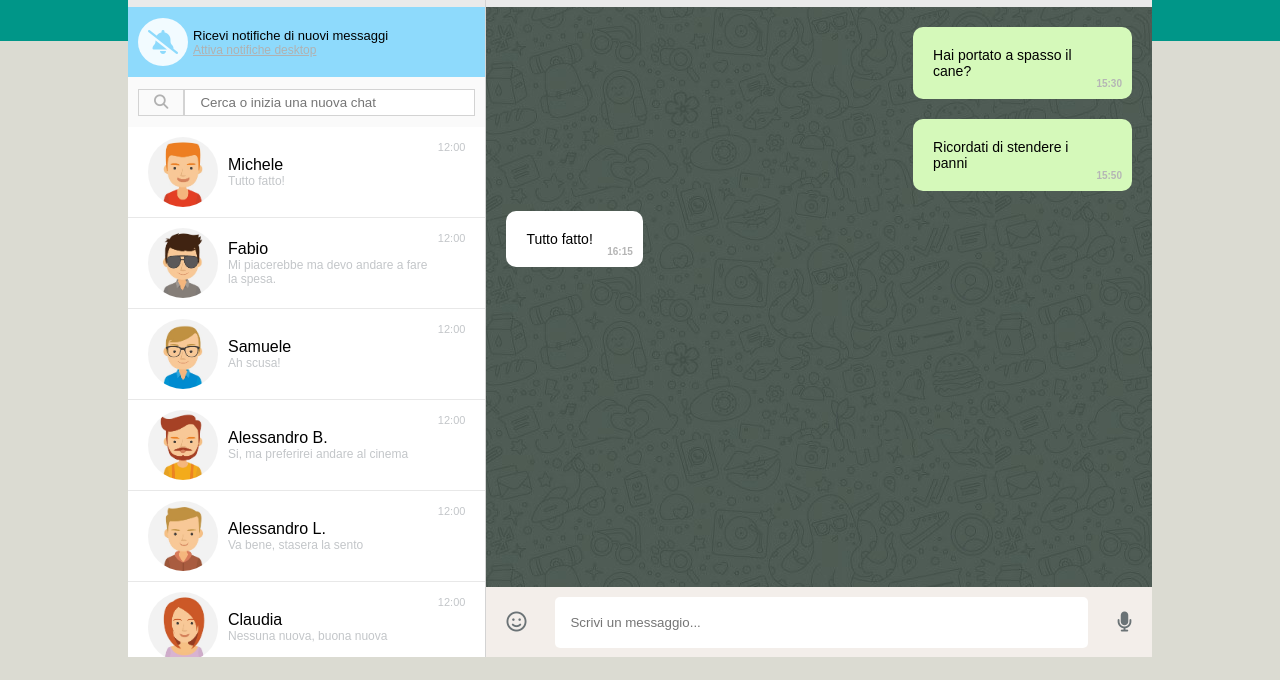
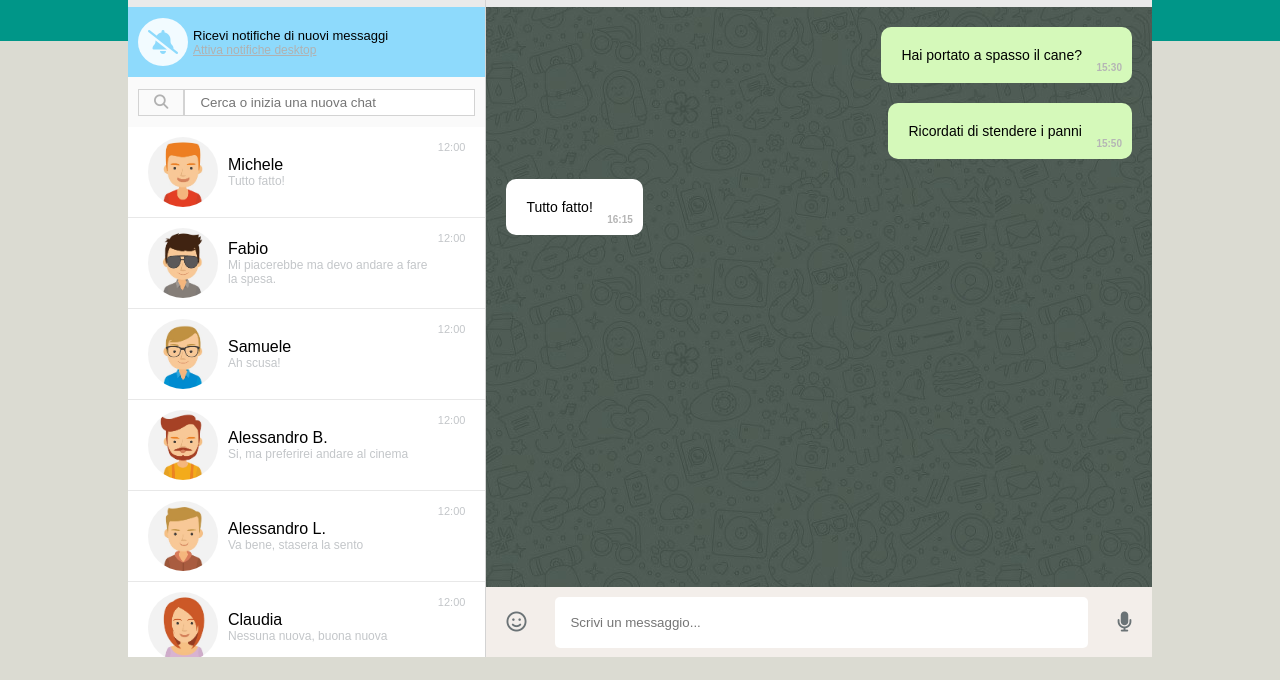
Before and after one commit to marcocnc/vue-boolzapp, a plain HTML site: page Milestone 3/index.html in a window 1280 px wide. Shown: the part 103-783 px from the top of the page. Drawn offline with nearby package versions, Linux system fonts and the light colour scheme.

Commit message:
fix for avoid overflow of messages if they're long

```diff
--- a/Milestone 3/assets/css/style.css
+++ b/Milestone 3/assets/css/style.css
@@ -194,11 +194,12 @@ li{
 .chat-messages .message{
     padding: 20px 50px 20px 20px;
     min-width: 10%;
-    max-width: 35%;
+    max-width: 60%;
     border-radius: 10px;
     font-size: 14px;
     margin-top: 20px;
     position: relative;
+    word-wrap: break-word;
 }
 
 .chat-messages .message.sent{
```
